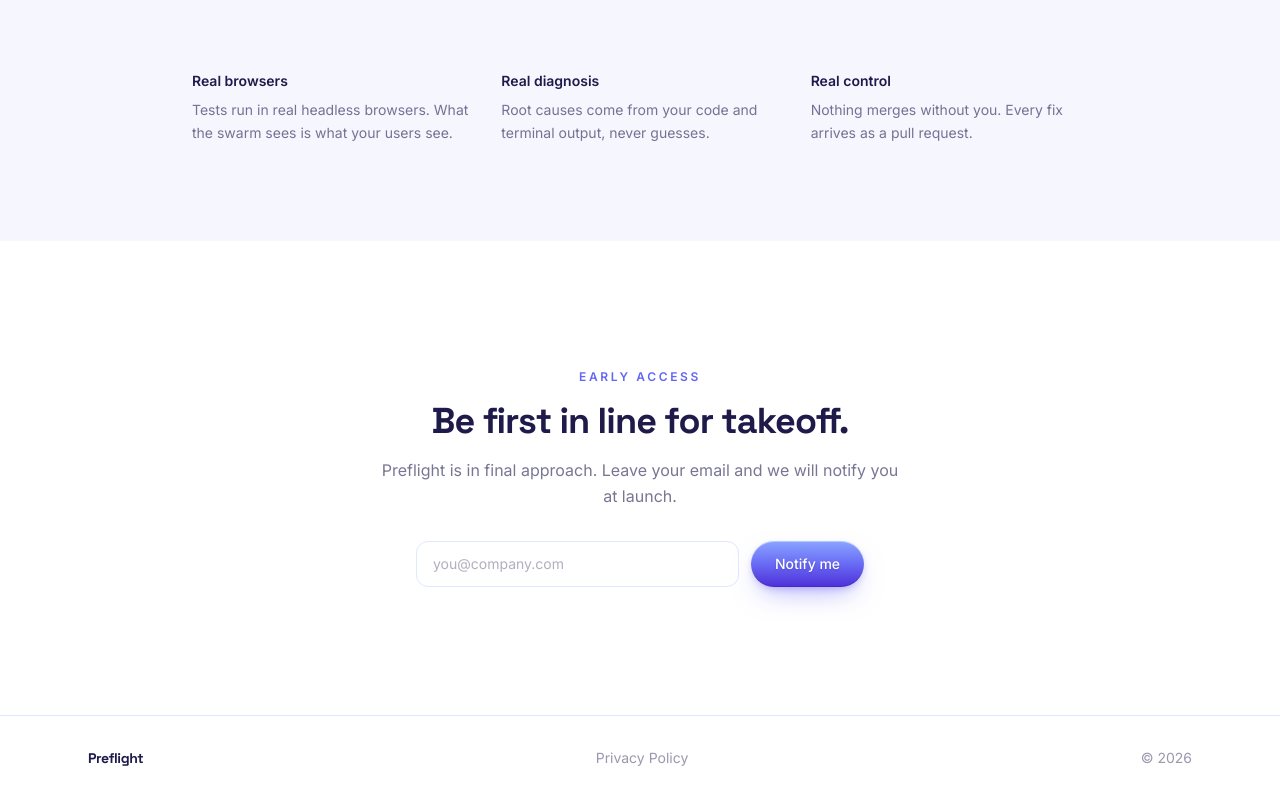
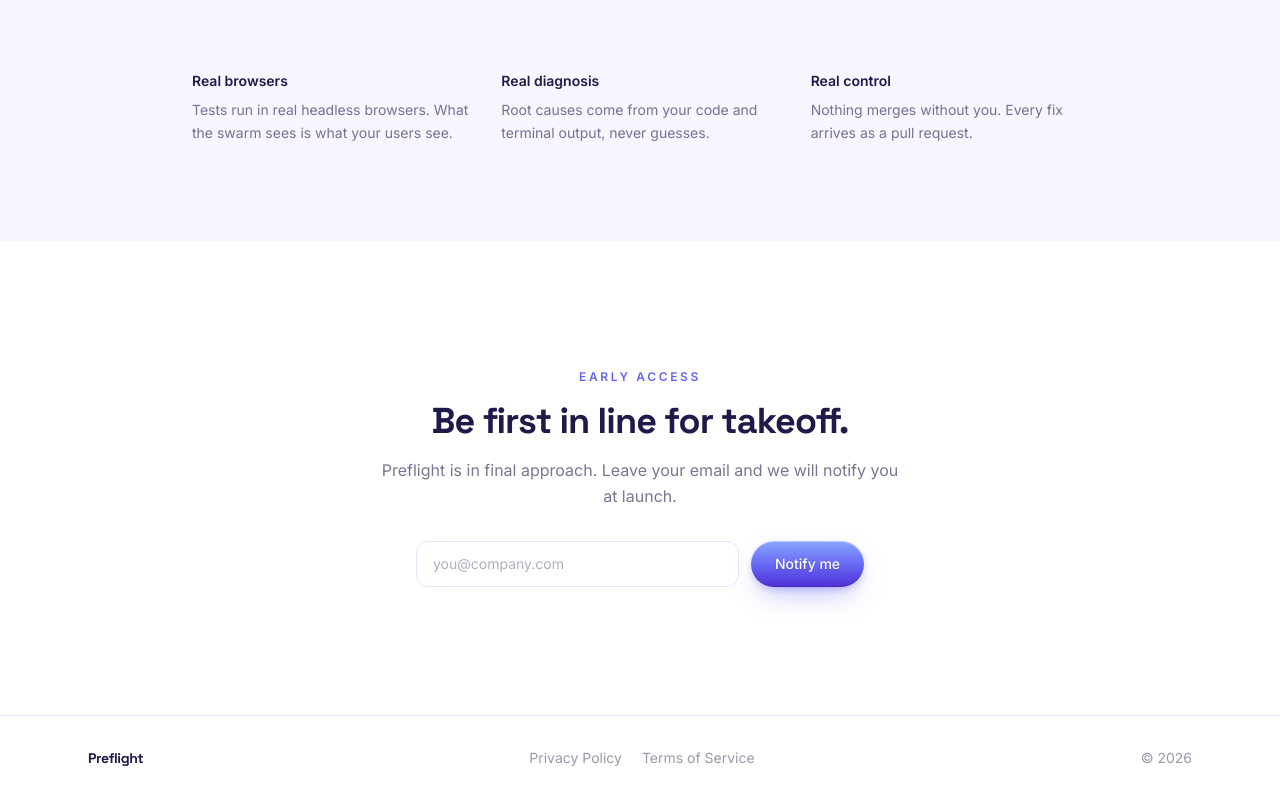
Before and after one commit to James-Software/Preflight, a Next.js app: page / in a window 1280 px wide. Shown: the part 1524-2324 px from the top of the page. Built offline with nearby package versions, Linux system fonts and the light colour scheme.

Commit message:
Footer: add Terms of Service link

```diff
--- a/components/Footer.tsx
+++ b/components/Footer.tsx
@@ -5,12 +5,20 @@ export default function Footer() {
         <p className="font-display text-sm font-bold tracking-tight text-ink">
           Preflight
         </p>
+        <div className="flex items-center gap-5">
           <a
             href="/privacy"
             className="text-sm text-ink/45 transition-colors duration-150 hover:text-ink"
           >
             Privacy Policy
           </a>
+          <a
+            href="/terms"
+            className="text-sm text-ink/45 transition-colors duration-150 hover:text-ink"
+          >
+            Terms of Service
+          </a>
+        </div>
         <p className="text-sm text-ink/45">&copy; 2026</p>
       </div>
     </footer>
```
Lines whose indentation alone changed are shown as unchanged.
